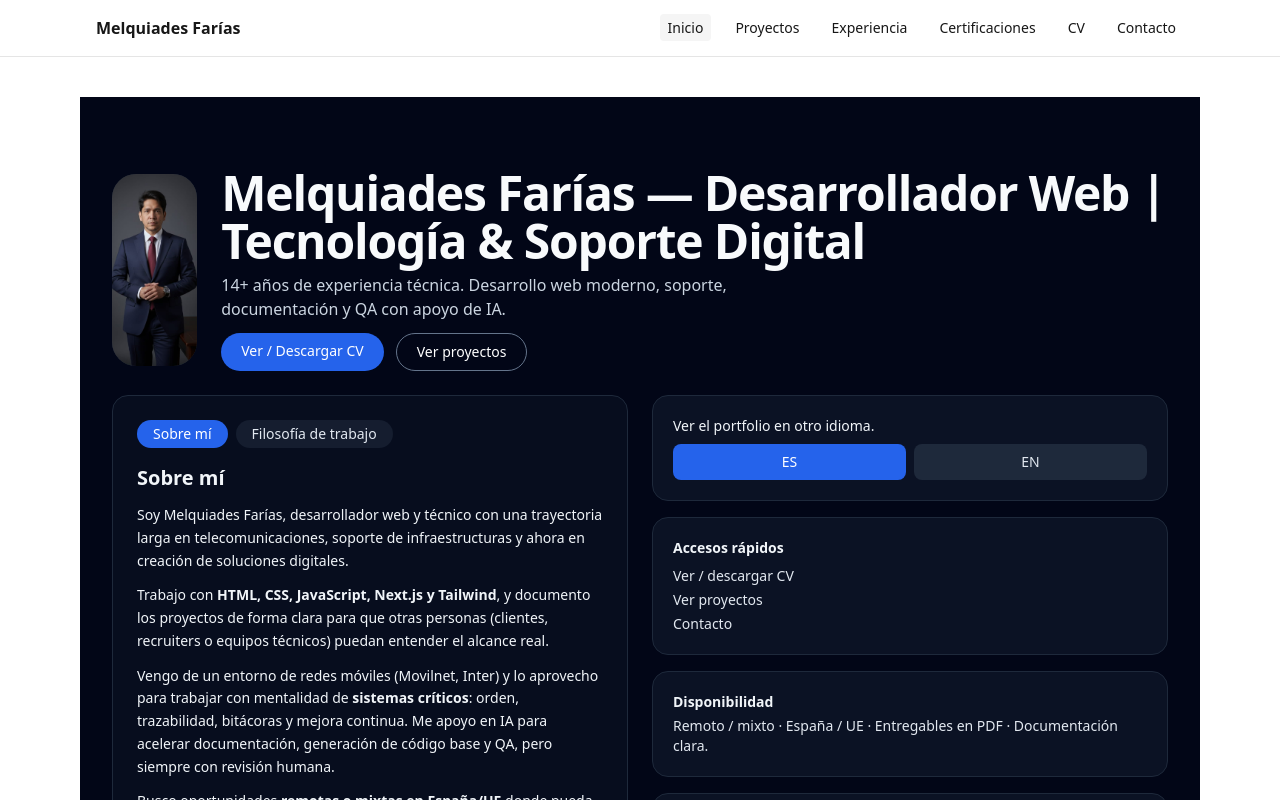
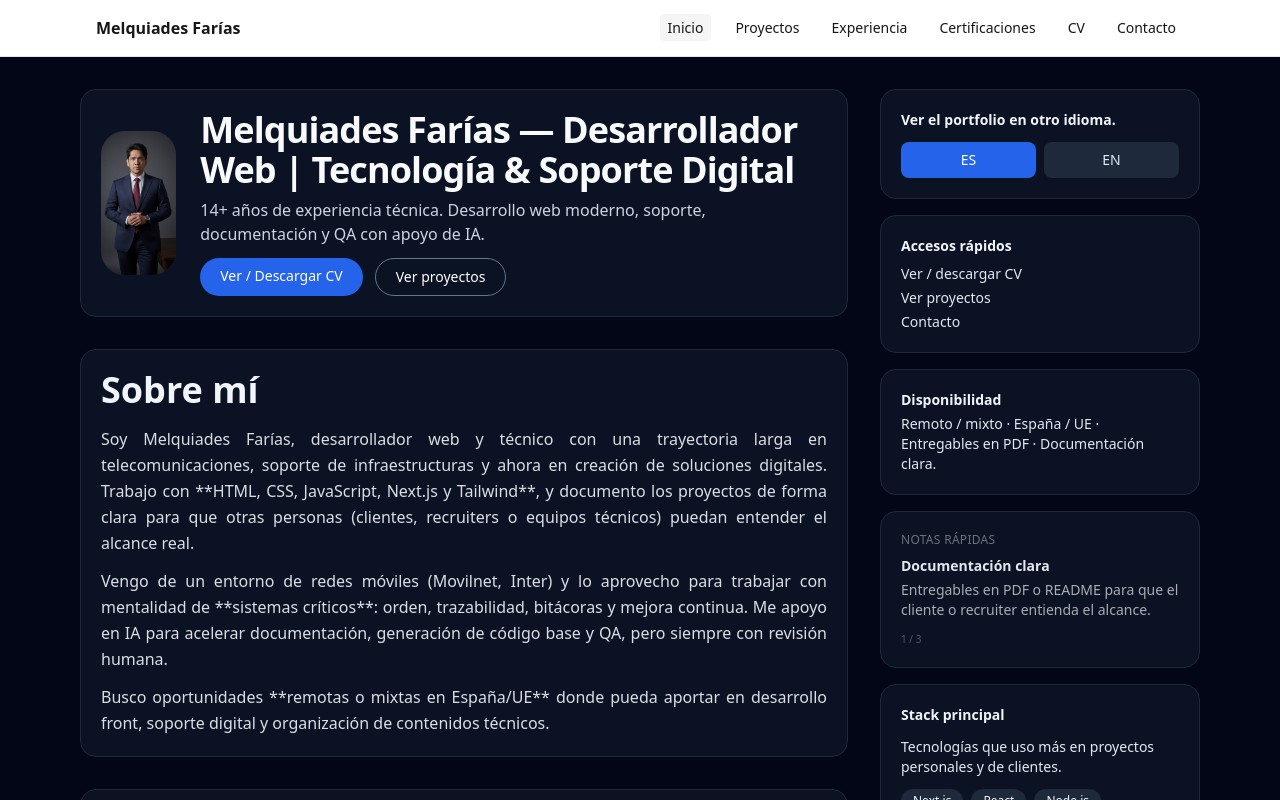
Before and after one commit to Remotas/remotas-portfolio, a Next.js app: page / in a window 1280 px wide. Shown: the top 800 px of the page. Built offline with nearby package versions, Linux system fonts and the light colour scheme.

Commit message:
chore: add SEO metadata and update README

```diff
--- a/app/certifications/page.tsx
+++ b/app/certifications/page.tsx
@@ -4,6 +4,15 @@ import path from "path";
 import YAML from "yaml";
 import Section from "@/components/Section";
 import { themeTokens } from "@/theme/tokens";
+
+export const metadata = {
+  title: "Certificaciones",
+  description:
+    "Certificaciones y cursos técnicos completados, con enlace al detalle cuando está disponible.",
+  alternates: {
+    canonical: "/certifications",
+  },
+};
 
 function getCertifications() {
   const file = fs.readFileSync(
@@ -22,9 +31,7 @@ export default function CertificationsPage() {
   const certs = getCertifications();
 
   return (
-    <main
-      className={`min-h-screen ${themeTokens.backgroundBase} pb-12 pt-8`}
-    >
+    <main className={`min-h-screen ${themeTokens.backgroundBase} pb-12 pt-8`}>
       <div className="mx-auto max-w-6xl px-4 sm:px-6 lg:px-8 space-y-6">
         <Section id="certifications" title="Certificaciones" headingLevel="h1">
           <div className="grid gap-6 sm:grid-cols-2 lg:grid-cols-3">
--- a/app/contact/page.tsx
+++ b/app/contact/page.tsx
@@ -2,7 +2,12 @@
 import ContactForm from "./ContactForm";
 
 export const metadata = {
-  title: "Contacto – Melquiades Farías",
+  title: "Contacto",
+  description:
+    "Formulario de contacto y datos directos de Melquiades Farías: correo, LinkedIn y ubicación.",
+  alternates: {
+    canonical: "/contact",
+  },
 };
 
 export default function ContactPage() {
--- a/app/experience/page.tsx
+++ b/app/experience/page.tsx
@@ -5,6 +5,15 @@ import YAML from "yaml";
 import Section from "@/components/Section";
 import Timeline from "@/components/Timeline";
 import { themeTokens } from "@/theme/tokens";
+
+export const metadata = {
+  title: "Experiencia",
+  description:
+    "Trayectoria profesional, roles técnicos y trabajos relevantes de Melquiades Farías.",
+  alternates: {
+    canonical: "/experience",
+  },
+};
 
 function getExperience() {
   const file = fs.readFileSync(
@@ -18,9 +27,7 @@ export default function ExperiencePage() {
   const data = getExperience();
 
   return (
-    <main
-      className={`min-h-screen ${themeTokens.backgroundBase} pb-12 pt-8`}
-    >
+    <main className={`min-h-screen ${themeTokens.backgroundBase} pb-12 pt-8`}>
       <div className="mx-auto max-w-6xl px-4 sm:px-6 lg:px-8 space-y-6">
         <Section id="experience" title="Experiencia" headingLevel="h1">
           <Timeline items={data} />
--- a/app/layout.tsx
+++ b/app/layout.tsx
@@ -1,11 +1,70 @@
+// app/layout.tsx
 import "./globals.css";
 import { ReactNode } from "react";
 import Header from "@/components/Header";
 import Footer from "@/components/Footer";
 
+const siteUrl = "https://remotas-portfolio.vercel.app";
+
 export const metadata = {
-  title: "Melquiades Farías — Portfolio",
-  description: "Desarrollador Web | Tecnología & Soporte Digital",
+  metadataBase: new URL(siteUrl),
+  title: {
+    default:
+      "Melquiades Farías — Desarrollador Web | Tecnología & Soporte Digital",
+    template: "%s | Melquiades Farías",
+  },
+  description:
+    "Portfolio de Melquiades Farías. Desarrollo web con Next.js y Tailwind, soporte digital, documentación técnica y QA asistido por IA. Disponible para remoto / mixto en España y UE.",
+  keywords: [
+    "Melquiades Farías",
+    "desarrollador web",
+    "Next.js",
+    "Tailwind CSS",
+    "portfolio",
+    "documentación técnica",
+    "remoto",
+    "España",
+    "UE",
+  ],
+  authors: [
+    {
+      name: "Melquiades Farías",
+      url: "https://www.linkedin.com/in/remotas-work/",
+    },
+  ],
+  openGraph: {
+    title:
+      "Melquiades Farías — Desarrollador Web | Tecnología & Soporte Digital",
+    description:
+      "Portfolio técnico con proyectos, experiencia, certificaciones y contacto.",
+    url: "/",
+    siteName: "Portfolio de Melquiades Farías",
+    images: [
+      {
+        url: "/og-image.png",
+        width: 1200,
+        height: 630,
+        alt: "Portfolio de Melquiades Farías",
+      },
+    ],
+    locale: "es_ES",
+    type: "website",
+  },
+  twitter: {
+    card: "summary_large_image",
+    title:
+      "Melquiades Farías — Desarrollador Web | Tecnología & Soporte Digital",
+    description:
+      "Portfolio técnico con proyectos, experiencia, certificaciones y contacto.",
+    images: ["/og-image.png"],
+  },
+  alternates: {
+    canonical: "/",
+    languages: {
+      "es-ES": "/",
+      "en-US": "/?lang=en",
+    },
+  },
 };
 
 export default function RootLayout({ children }: { children: ReactNode }) {
@@ -13,7 +72,8 @@ export default function RootLayout({ children }: { children: ReactNode }) {
     <html lang="es">
       <body>
         <Header />
-        <main className="container py-10">{children}</main>
+        {/* ya tienes el layout responsivo en las páginas; aquí solo envolvemos */}
+        <main>{children}</main>
         <Footer />
       </body>
     </html>
--- a/app/page.tsx
+++ b/app/page.tsx
@@ -8,6 +8,15 @@ import { themeTokens } from "@/theme/tokens";
 import fs from "node:fs";
 import path from "node:path";
 import YAML from "yaml";
+
+export const metadata = {
+  title: "Inicio",
+  description:
+    "Presentación, sobre mí, filosofía de trabajo y habilidades de Melquiades Farías. Portfolio bilingüe con acceso rápido a proyectos, certificaciones y contacto.",
+  alternates: {
+    canonical: "/",
+  },
+};
 
 // ────────────────────────────────────────────
 // helpers para leer markdown con dos idiomas
@@ -138,6 +147,7 @@ export default async function Home({
   // helper para mantener ?lang=en en los enlaces
   const withLang = (p: string) => (lang === "en" ? `${p}?lang=en` : p);
 
+  // para reutilizar el mismo estilo de tarjeta en la columna derecha
   const cardContainer = [
     themeTokens.cardRadius,
     themeTokens.cardBorder,
@@ -146,16 +156,17 @@ export default async function Home({
   ].join(" ");
 
   return (
-    <main
-      className={`min-h-screen ${themeTokens.backgroundBase} pb-12 pt-8`}
+    <main className={`min-h-screen ${themeTokens.backgroundBase} pb-12`}>
+      {/* hero */}
+      <div className="mx-auto max-w-6xl px-4 pt-8">
+        {/* layout de 2 columnas */}
+        <div className="grid gap-8 lg:grid-cols-[minmax(0,1fr)_320px]">
+          {/* columna izquierda */}
+          <div className="space-y-8">
+            <header
+              className={`${cardContainer} flex flex-col gap-6 lg:flex-row lg:items-center`}
             >
-      {/* hero */}
-      <div className="mx-auto max-w-6xl px-4 sm:px-6 lg:px-8 pt-10 flex flex-col gap-8 lg:flex-row">
-        {/* columna izquierda (hero) */}
-        <div className="flex-1 space-y-8">
-          <header className="flex flex-col gap-6 md:flex-row md:items-center md:justify-between">
-            <div className="flex items-center gap-6">
-              <div className="relative h-40 w-32 md:h-48 md:w-36 rounded-3xl overflow-hidden bg-slate-800">
+              <div className="relative h-32 w-32 md:h-36 md:w-36 rounded-3xl overflow-hidden bg-slate-800">
                 <Image
                   src="/avatar.jpg"
                   alt="Melquiades Farías"
@@ -165,7 +176,7 @@ export default async function Home({
                 />
               </div>
               <div className="space-y-2">
-                <h1 className="text-3xl sm:text-4xl lg:text-5xl font-bold tracking-tight text-slate-50">
+                <h1 className="text-3xl md:text-4xl font-bold tracking-tight text-slate-50">
                   {ui.title}
                 </h1>
                 <p className="text-slate-300 max-w-xl">{ui.subtitle}</p>
@@ -184,20 +195,30 @@ export default async function Home({
                   </a>
                 </div>
               </div>
+            </header>
+
+            {/* sobre mí + filosofía en forma de secciones */}
+            <Section
+              id="about"
+              title={lang === "en" ? "About me" : "Sobre mí"}
+              headingLevel="h2"
+            >
+              <div className="space-y-3 leading-relaxed text-slate-200">
+                {renderParagraphs(aboutMd)}
               </div>
-          </header>
+            </Section>
+
+            <Section
+              id="philosophy"
+              title={lang === "en" ? "Work philosophy" : "Filosofía de trabajo"}
+              headingLevel="h2"
+            >
+              <div className="space-y-3 leading-relaxed text-slate-200">
+                {renderParagraphs(philosophyMd)}
               </div>
-      </div>
+            </Section>
 
-      {/* layout de 2 columnas */}
-      <div className="mx-auto max-w-6xl px-4 sm:px-6 lg:px-8 mt-6 grid gap-6 md:grid-cols-2">
-        {/* columna izquierda */}
-        <div className="space-y-10">
-          {/* aquí metemos el carrusel con Sobre mí / Filosofía */}
-          <AboutCarousel lang={lang} />
-
-          {/* Habilidades */}
-          <Section id="skills" title={ui.skillsTitle}>
+            <Section id="skills" title={ui.skillsTitle} headingLevel="h2">
               <SkillGrid skills={skills} />
             </Section>
           </div>
@@ -206,14 +227,14 @@ export default async function Home({
           <aside className="space-y-4">
             {/* selector de idioma */}
             <div className={cardContainer}>
-            <p
-              className={`text-sm ${themeTokens.headingColor} mb-2`}
+              <h2
+                className={`text-sm font-semibold ${themeTokens.headingColor}`}
               >
                 {ui.sidebar.langTitle}
-            </p>
-            <div className="flex gap-2">
+              </h2>
+              <div className="mt-3 flex gap-2">
                 <a
-                href="/?lang=es"
+                  href="/"
                   className={`flex-1 rounded-lg py-2 text-center text-sm font-medium ${
                     lang === "es"
                       ? "bg-blue-600 text-white"
@@ -262,7 +283,9 @@ export default async function Home({
             </div>
 
             {/* disponibilidad */}
-          <div className={`${cardContainer} space-y-1 text-sm text-slate-200`}>
+            <div
+              className={`${cardContainer} space-y-1 text-sm text-slate-200`}
+            >
               <h2
                 className={`text-sm font-semibold ${themeTokens.headingColor}`}
               >
@@ -302,6 +325,7 @@ export default async function Home({
             </div>
           </aside>
         </div>
+      </div>
 
       <footer className="border-t border-slate-900/70 mt-10 py-6 text-center text-sm text-slate-500">
         © 2025 Melquiades Farías · Hecho con Next.js + Tailwind
--- a/app/projects/page.tsx
+++ b/app/projects/page.tsx
@@ -5,6 +5,15 @@ import matter from "gray-matter";
 import Section from "@/components/Section";
 import ProjectCard from "@/components/ProjectCard";
 import { themeTokens } from "@/theme/tokens";
+
+export const metadata = {
+  title: "Proyectos",
+  description:
+    "Proyectos personales y de clientes documentados: stack, alcance y enlaces.",
+  alternates: {
+    canonical: "/projects",
+  },
+};
 
 function getProjects() {
   const dir = path.join(process.cwd(), "content/projects");
@@ -27,9 +36,7 @@ export default function ProjectsPage() {
   const projects = getProjects();
 
   return (
-    <main
-      className={`min-h-screen ${themeTokens.backgroundBase} pb-12 pt-8`}
-    >
+    <main className={`min-h-screen ${themeTokens.backgroundBase} pb-12 pt-8`}>
       <div className="mx-auto max-w-6xl px-4 sm:px-6 lg:px-8 space-y-6">
         <Section id="projects" title="Proyectos" headingLevel="h1">
           <div className="grid gap-6 sm:grid-cols-2 lg:grid-cols-3">
```
Also changed, not shown: 1 other file (tests, documents, lock files or other folders). Lines whose indentation alone changed are shown as unchanged.
